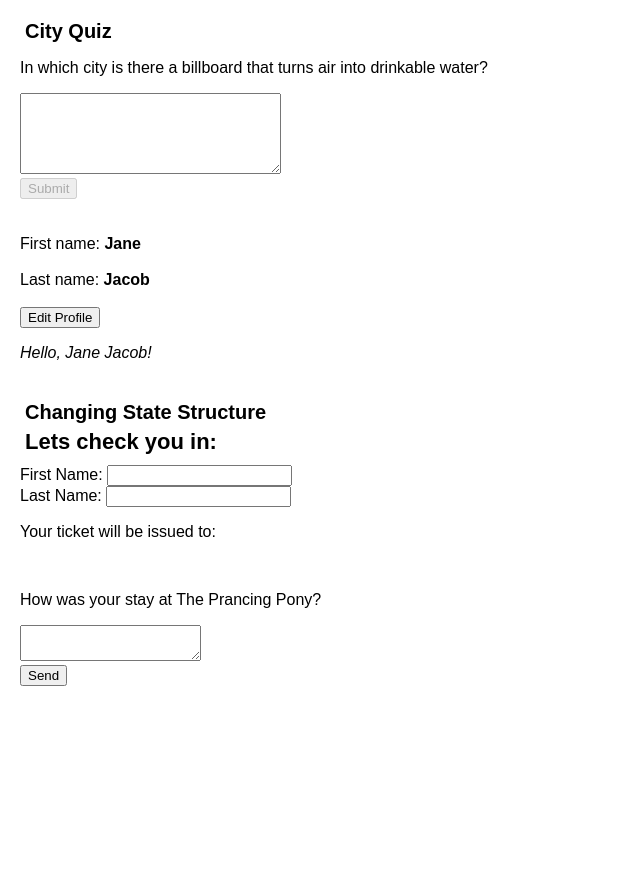
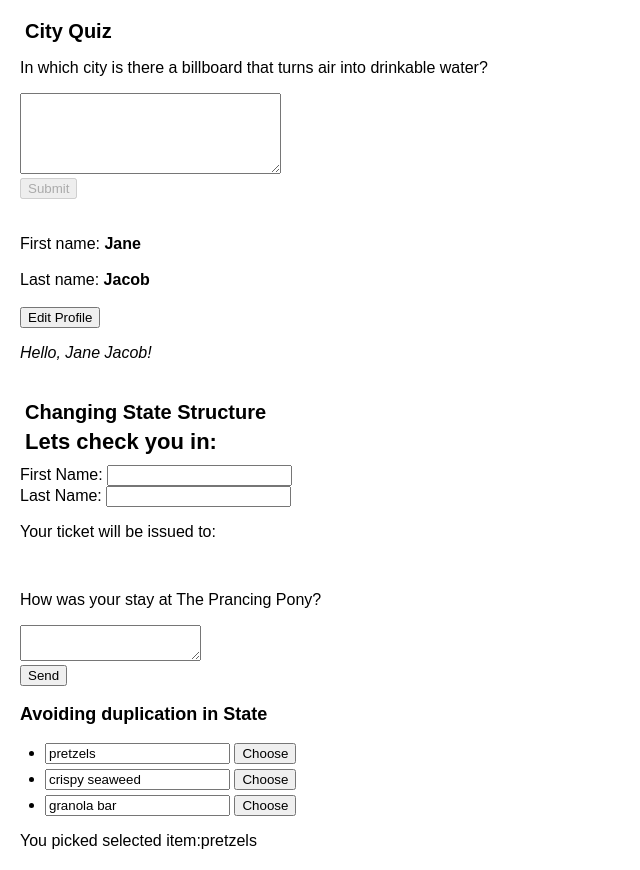
Before and after one commit to mustanjid/ReactLearning, a React (Create React App) app in the folder learnreactagain/: page / in a window 1280 px wide. Shown: the whole page, without its empty margins (0-640 px from the left). Before the commit the page ends 800 px from the top, so only its background shows below. Built offline with nearby package versions, Linux system fonts and the light colour scheme.

Commit message:
avoid duplication code of state structure segment has added

```diff
--- a/learnreactagain/src/App.js
+++ b/learnreactagain/src/App.js
@@ -7,6 +7,7 @@ import Form from './components/ReactingToInputWithState/ReactingToInputWithState
 import AForm from './components/ReactingToInputWithState/AForm'
 import StateStructure from './components/StateStructure/statestructure'
 import FeebBackForm from './components/StateStructure/FeedBackForm'
+import AvoidDuplication from './components/StateStructure/AvoidDuplication'
 
 function App() {
   return (
@@ -29,6 +30,8 @@ function App() {
       <StateStructure />
       <br />
       <FeebBackForm  />
+      <br />
+      <AvoidDuplication />
     </>
   );
 }
--- /dev/null
+++ b/learnreactagain/src/components/StateStructure/AvoidDuplication.js
@@ -0,0 +1,47 @@
+import { useState } from "react";
+
+const initialItems = [
+    { title: 'pretzels', id: 0 },
+    { title: 'crispy seaweed', id: 1 },
+    { title: 'granola bar', id: 2 },
+  ];
+
+export default function Menu(){
+    const [items, setItems] = useState(initialItems)
+    const [selectedId, setselectedID] = useState(0)
+
+    const selectedItem = items.find( item => item.id === selectedId)
+
+    function handleChangeItem(id, e)
+    {
+        setItems( items.map( item => {
+            if(item.id === id)
+            {
+                return{
+                    ...item,
+                    title: e.target.value,
+                }
+            }else{
+                return item;
+            }
+        }))
+    }
+
+    return(
+        <>
+            <h3>Avoiding duplication in State</h3>
+            <ul>
+                {
+                    items.map(item => (
+                        <li key={item.id}>
+                            <input value={item.title} onChange={(e)=> handleChangeItem(item.id, e) } />
+                            {' '}
+                            <button onClick={()=> {setselectedID(item.id)}}>Choose</button>
+                        </li>
+                    ))
+                }
+            </ul>
+            <p>You picked selected item:{selectedItem.title} </p>
+        </>
+    )
+}
```
